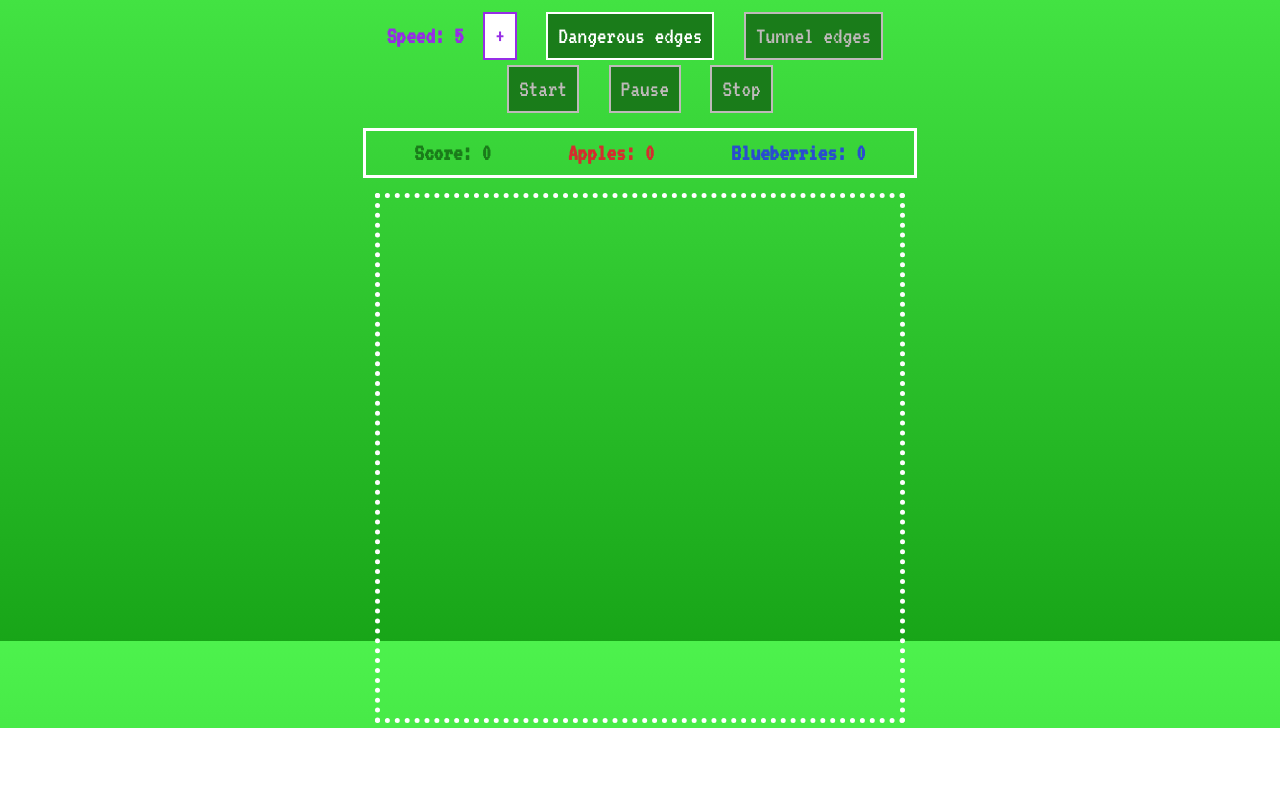
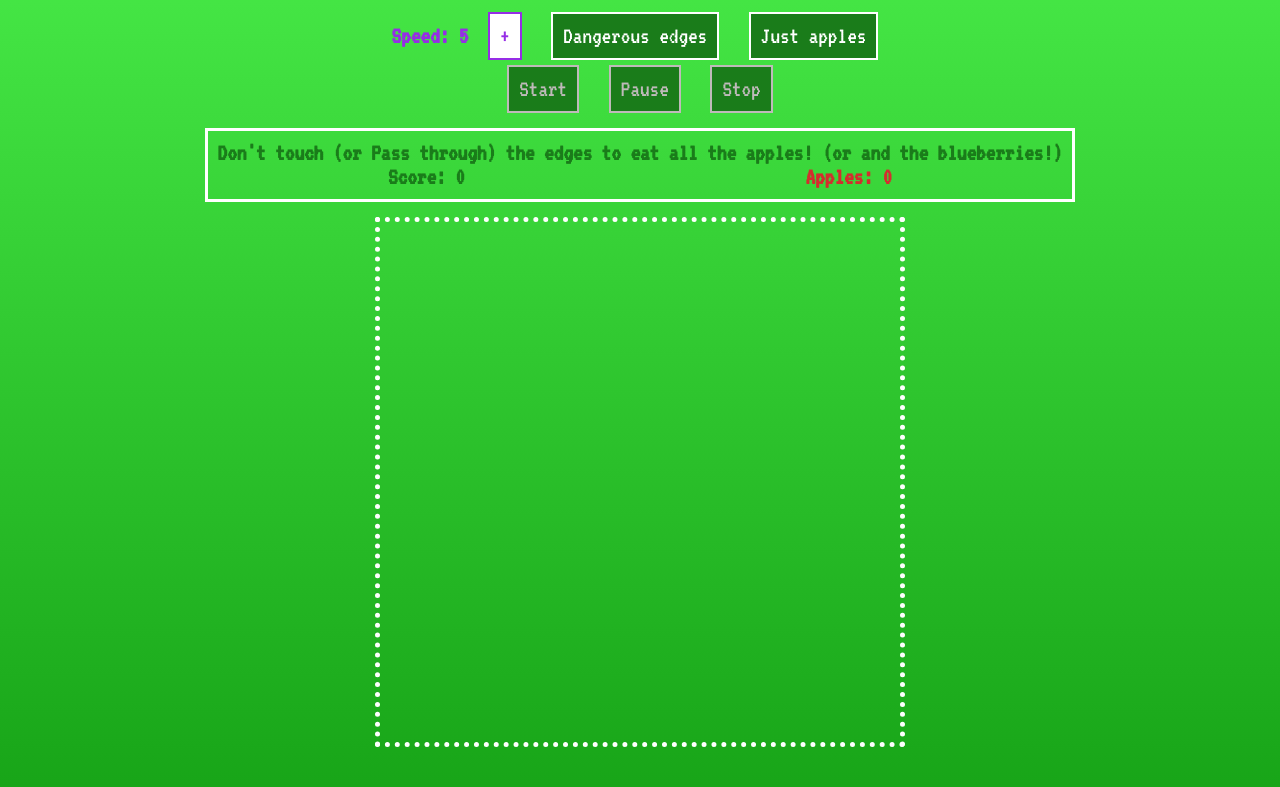
Before and after one commit to Camilla-Scarton/snake, a plain HTML site: page index.html in a window 1280 px wide. Shown: the part 159-946 px from the top of the page. Before the commit the page ends 887 px from the top, so only its background shows below. Drawn offline with Linux system fonts and the light colour scheme.

Commit message:
better html with new mode buttons

```diff
--- a/index.html
+++ b/index.html
@@ -23,7 +23,7 @@
       <div class="instruction">
         <p class="border container">
           <span>
-            Use <span class="green bold">arrows</span> to control the
+            Use <span class="green bold">arrows</span> to move the
             <span class="green bold">snake</span> and eat all the
             <span class="yellow bold">fruits</span>!
           </span>
@@ -32,35 +32,53 @@
           <div>
             <span class="violet bold">Speed: <span id="speed">5</span></span>
             <button id="speed-plus" class="violet">+</button>
-            <button id="edges-kill" class="mode active" disabled>
+            <button id="edges-mode" class="active">Dangerous edges</button>
+            <button id="fruits-mode" class="active">Just apples</button>
+          </div>
+            <!-- <button id="edges-kill" class="mode active" disabled>
               Dangerous edges
             </button>
             <button id="edges-teleport" class="mode disabled">
               Tunnel edges
             </button>
-          </div>
+            <div class="container">
+              <button id="apples-mode"
+            class="fruits-mode active" disabled>
+              Just apples
+            </button>
+            <button id="apples-and-blueberries-mode" class="fruits-mode disabled">
+              With blueberries
+            </button>
+            </div> -->
           <div>
             <button id="start">Start</button>
             <button id="pause">Pause</button>
             <button id="stop">Stop</button>
           </div>
+
         </div>
-        <p class="score container border bold">
-          <span class="green">Score: <span id="score">0</span></span>
+        <div class="container border bold">
+          <p>
+            <span id="edges-mode-display">Don't touch (or Pass through)</span>
+            the edges to eat all the apples<span id="fruits-mode-display">! (or and the blueberries!)</span>
+          </p>
+          <p class="score">
+            <span>Score: <span id="score">0</span></span>
           <span class="red">Apples: <span id="apple-count">0</span></span>
-          <span class="blue"
+          <span class="blue no-blueberry"
             >Blueberries: <span id="blueberry-count">0</span></span
           >
-        </p>
+          </p>
+        </div>
       </div>
       <!-- <p>
-
         <span class="snake">
           Mode: <span id="mode">Don't touch the edges!</span>
         </span>
       </p> -->
       <div>
-        <canvas class="container" id="board"></canvas>
+        <canvas class="container" id="board">
+        </canvas>
       </div>
     </div>
 
--- a/style.css
+++ b/style.css
@@ -9,7 +9,12 @@
     box-sizing: border-box;
 }
 
-html, body, #game-container {
+html {
+    height: auto;
+    width: auto;
+}
+
+body, #game-container {
     height: 100%;
     width: 100%;
 }
@@ -110,3 +115,7 @@ p.score {
     justify-content: space-around;
     flex-wrap: wrap;
 }
+
+.no-blueberry {
+    display: none;
+}
```
